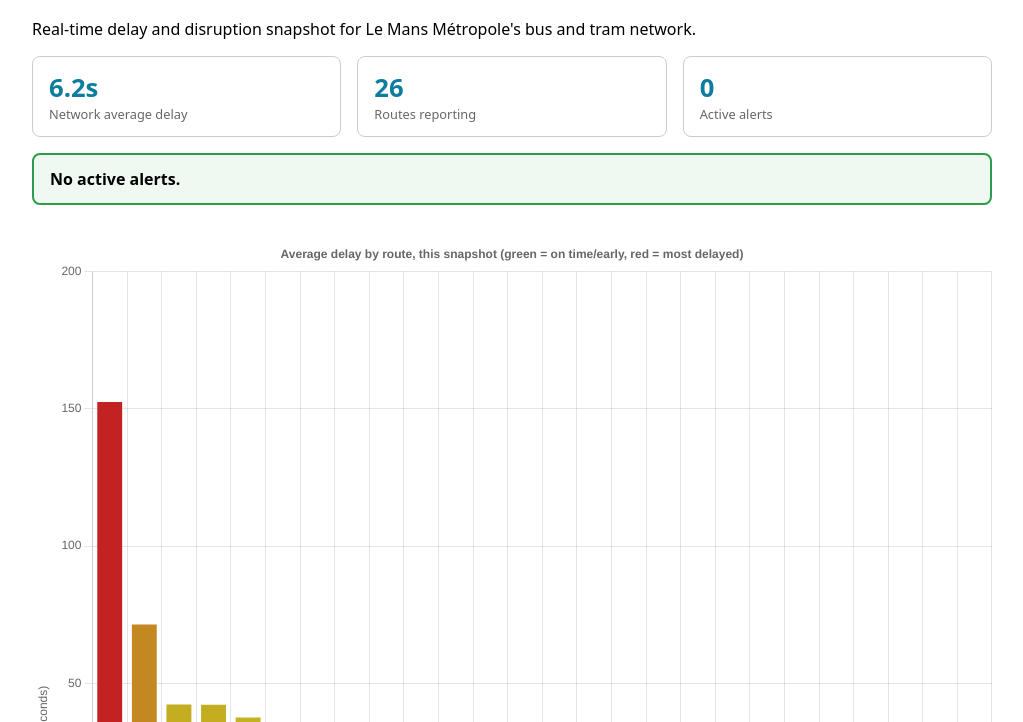
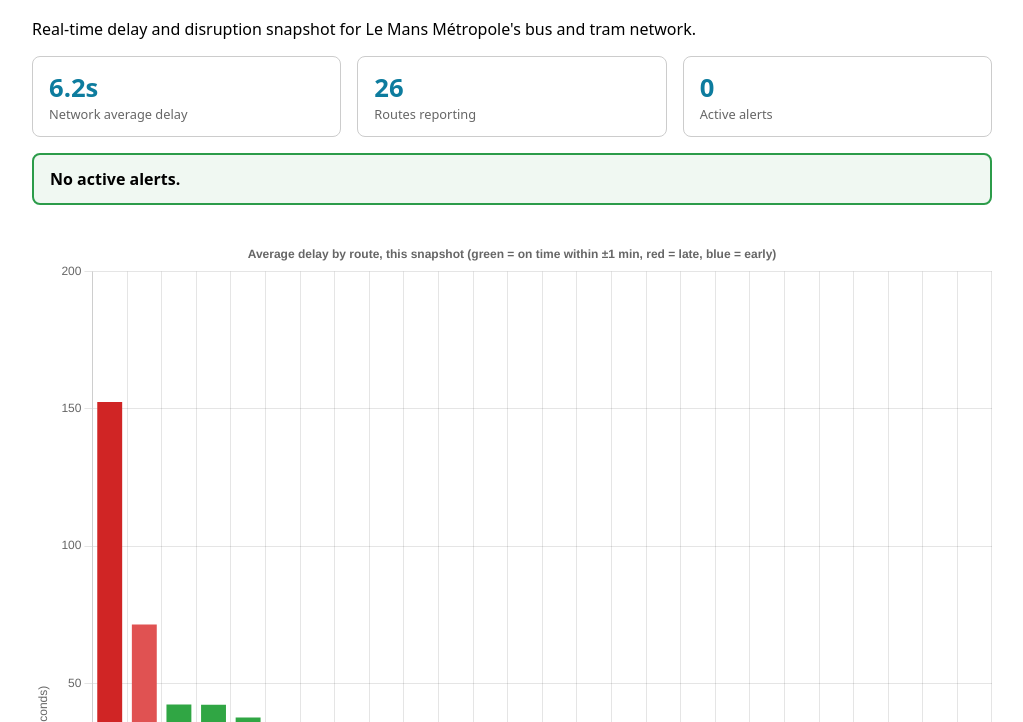
Before and after one commit to Ismail-Achibat-TD-TP-BI/TD2, a plain HTML site: page docs/index.html in a window 1280 px wide. Shown: the part 78-800 px from the top of the page, without its empty margins (128-1151 px from the left). Drawn offline with nearby package versions, Linux system fonts and the light colour scheme.

Commit message:
Delay chart: colour by distance from on-time (early = blue, late = red); reflections 2-5

```diff
--- a/docs/index.html
+++ b/docs/index.html
@@ -99,21 +99,17 @@ fetch('data/current_state.json')
       return;
     }
 
-    function scoreToColor(t) {
-      const clamped = Math.max(0, Math.min(1, t));
-      const hue = 120 * clamped; // 0 = red (worst), 120 = green (best)
-      return `hsl(${hue.toFixed(0)}, 70%, 45%)`;
+    // Early is not "good": green only inside the on-time window, then red for late
+    // and blue for early, darker the further off schedule (full shade 3 min beyond).
+    const ON_TIME_WINDOW_S = 60;
+    function delayToColor(d) {
+      if (Math.abs(d) <= ON_TIME_WINDOW_S) return 'hsl(130, 55%, 42%)';
+      const hue = d > 0 ? 0 : 215; // 0 = red (late), 215 = blue (early)
+      const excess = Math.min((Math.abs(d) - ON_TIME_WINDOW_S) / 180, 1);
+      const lightness = 62 - 27 * excess;
+      return `hsl(${hue}, 70%, ${lightness.toFixed(0)}%)`;
     }
-    function normalizeForColor(values, invert) {
-      const lo = Math.min(...values);
-      const hi = Math.max(...values);
-      if (hi === lo) return values.map(() => 0.5);
-      const scaled = values.map(v => (v - lo) / (hi - lo));
-      return invert ? scaled.map(s => 1 - s) : scaled;
-    }
-    // lower delay = greener, higher delay = redder
-    const colorNorm = normalizeForColor(routes.map(r => r.avg_delay_s), true);
-    const barColors = colorNorm.map(t => scoreToColor(t));
+    const barColors = routes.map(r => delayToColor(r.avg_delay_s));
 
     new Chart(document.getElementById('delayChart'), {
       type: 'bar',
@@ -128,7 +124,7 @@ fetch('data/current_state.json')
       options: {
         plugins: {
           legend: { display: false },
-          title: { display: true, text: 'Average delay by route, this snapshot (green = on time/early, red = most delayed)' },
+          title: { display: true, text: 'Average delay by route, this snapshot (green = on time within ±1 min, red = late, blue = early)' },
           tooltip: {
             callbacks: {
               title: (items) => {
```
Also changed, not shown: 1 other file.
